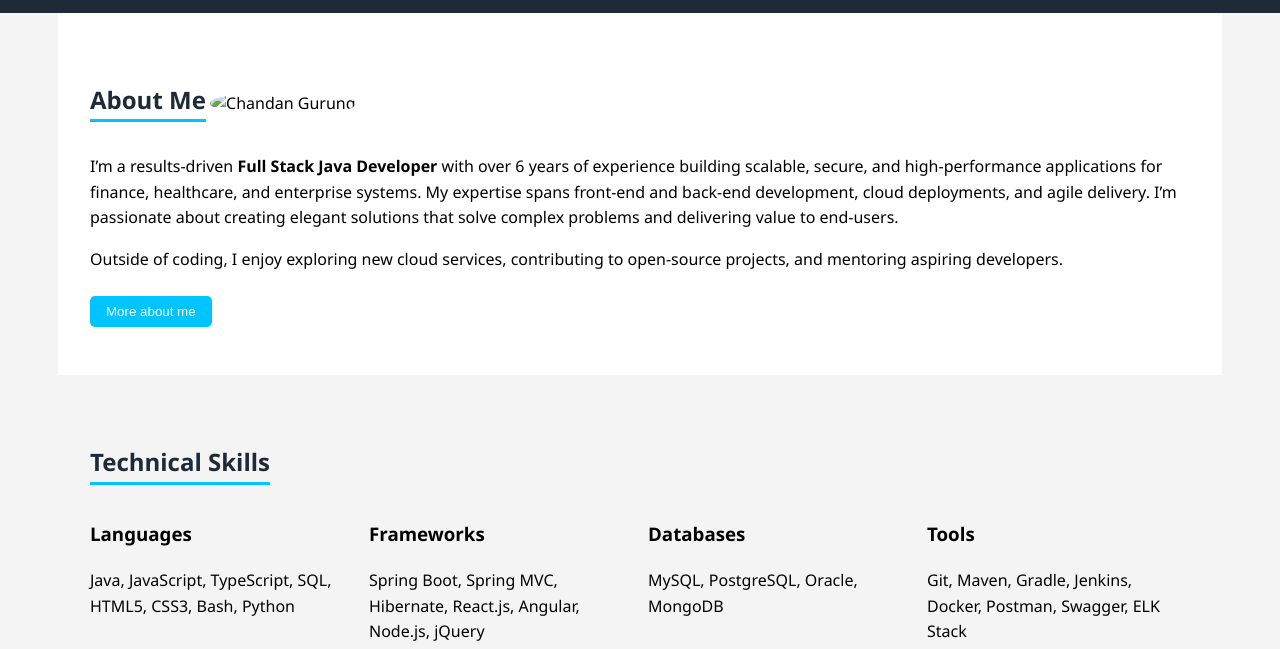
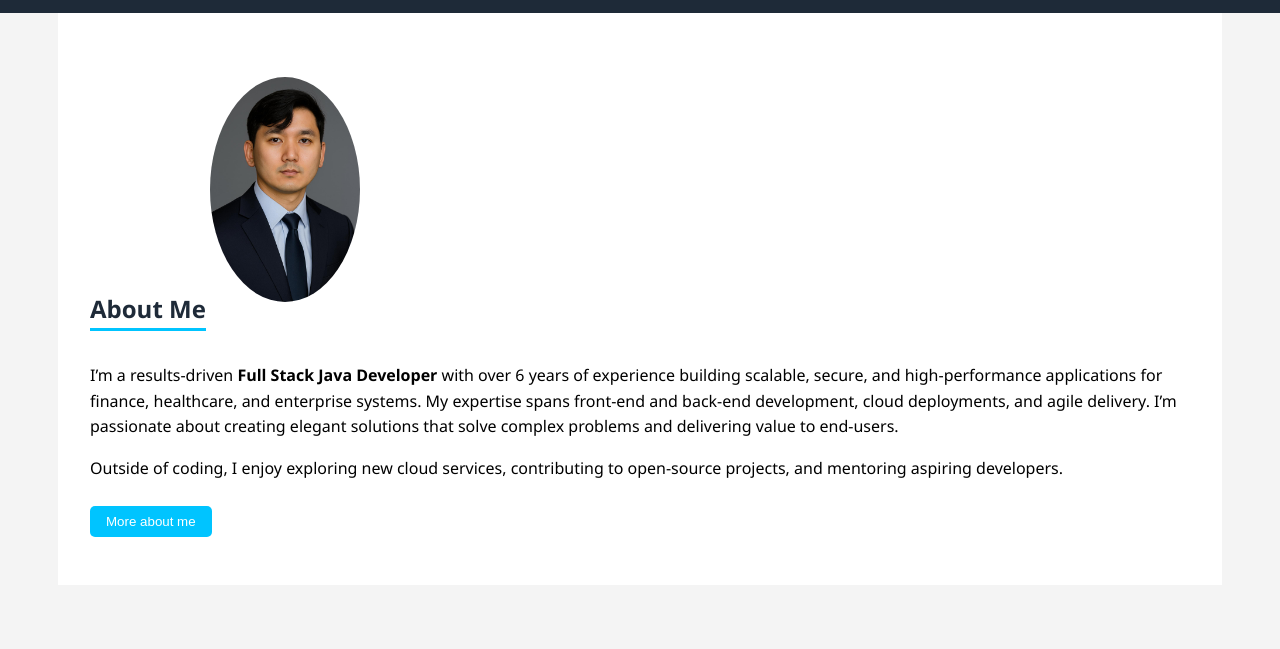
Before and after one commit to chandangrg/PersonalPortfolio, a plain HTML site: page index.html in a window 1280 px wide. Shown: the part 128-777 px from the top of the page. Drawn offline with Linux system fonts and the light colour scheme; the site is published under a folder, as on GitHub Pages, so addresses that start at the root find nothing.

Commit message:
first commit

```diff
--- a/index.html
+++ b/index.html
@@ -33,7 +33,7 @@
     <!-- About -->
     <section id="about" class="light-section">
         <h2>About Me</h2>
-        <img src="/profilepic.JPG" alt="Chandan Gurung" class="profile-pic">
+        <img src="profilepic.JPG" alt="Chandan Gurung" class="profile-pic">
         <p>I’m a results-driven <strong>Full Stack Java Developer</strong> with over 6 years of experience building scalable, secure, and high-performance applications for finance, healthcare, and enterprise systems. My expertise spans front-end and back-end development, cloud deployments, and agile delivery. I’m passionate about creating elegant solutions that solve complex problems and delivering value to end-users.</p>
         <p>Outside of coding, I enjoy exploring new cloud services, contributing to open-source projects, and mentoring aspiring developers.</p>
         <button id="moreBtn" class="btn">More about me</button>
```
